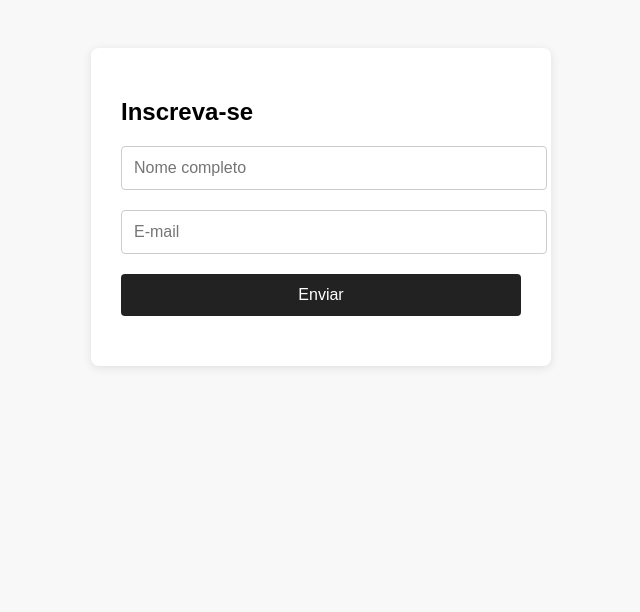
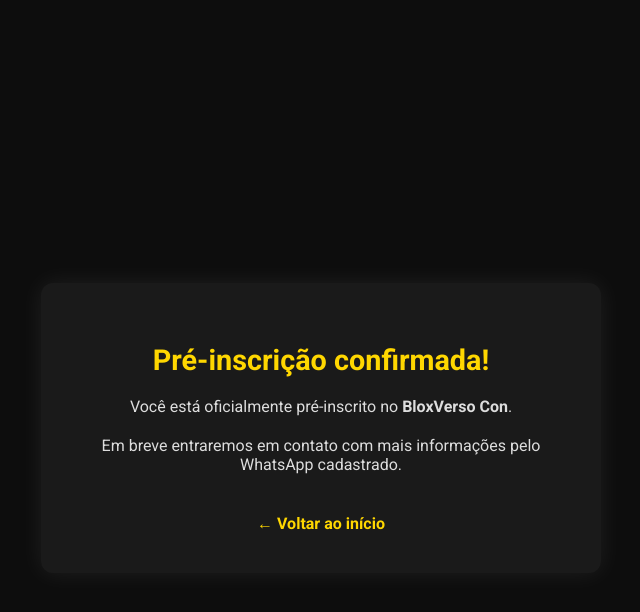
Before and after one commit to edsonlucena/bloxverso-inscricao, a plain HTML site: page obrigado.html in a window 1280 px wide. Shown: the whole page, without its empty margins (319-959 px from the left). Drawn offline with Linux system fonts and the light colour scheme.

Commit message:
Update obrigado.html

```diff
--- a/obrigado.html
+++ b/obrigado.html
@@ -2,61 +2,62 @@
 <html lang="pt-BR">
 <head>
   <meta charset="UTF-8">
+  <title>Inscrição confirmada – BloxVerso Con</title>
   <meta name="viewport" content="width=device-width, initial-scale=1.0">
-  <title>Formulário de Inscrição</title>
+  <link href="https://fonts.googleapis.com/css2?family=Roboto:wght@400;700&display=swap" rel="stylesheet">
   <style>
     body {
-      font-family: Arial, sans-serif;
-      background: #f8f8f8;
-      padding: 40px;
+      background-color: #0d0d0d;
+      color: #fff;
+      font-family: 'Roboto', sans-serif;
       display: flex;
       justify-content: center;
+      align-items: center;
+      min-height: 100vh;
+      text-align: center;
+      padding: 20px;
     }
 
-    form {
-      background: #fff;
-      padding: 30px;
-      border-radius: 8px;
-      box-shadow: 0 2px 10px rgba(0,0,0,0.1);
-      max-width: 400px;
+    .mensagem {
+      background-color: #1a1a1a;
+      padding: 40px;
+      border-radius: 12px;
+      box-shadow: 0 0 24px rgba(255, 255, 255, 0.08);
+      max-width: 480px;
       width: 100%;
     }
 
-    input, button {
-      width: 100%;
+    h1 {
+      color: #ffd700;
       margin-bottom: 20px;
-      padding: 12px;
-      border-radius: 4px;
-      border: 1px solid #ccc;
-      font-size: 16px;
+      font-size: 1.8rem;
     }
 
-    button {
-      background-color: #222;
-      color: #fff;
-      border: none;
-      cursor: pointer;
+    p {
+      font-size: 1rem;
+      color: #ddd;
+      margin-bottom: 20px;
     }
 
-    button:hover {
-      background-color: #000;
+    a {
+      color: #ffd700;
+      text-decoration: none;
+      font-weight: bold;
+      display: inline-block;
+      margin-top: 20px;
+    }
+
+    a:hover {
+      text-decoration: underline;
     }
   </style>
 </head>
 <body>
-
-  <form name="inscricao" method="POST" data-netlify="true" netlify-honeypot="bot-field" action="obrigado.html">
-    <!-- Campo oculto para ativar o Netlify Forms -->
-    <input type="hidden" name="form-name" value="inscricao">
-    <input type="hidden" name="bot-field">
-
-    <h2>Inscreva-se</h2>
-
-    <input type="text" name="nome" placeholder="Nome completo" required>
-    <input type="email" name="email" placeholder="E-mail" required>
-
-    <button type="submit">Enviar</button>
-  </form>
-
+  <div class="mensagem">
+    <h1>Pré-inscrição confirmada!</h1>
+    <p>Você está oficialmente pré-inscrito no <strong>BloxVerso Con</strong>.</p>
+    <p>Em breve entraremos em contato com mais informações pelo WhatsApp cadastrado.</p>
+    <a href="index.html">← Voltar ao início</a>
+  </div>
 </body>
 </html>
```
